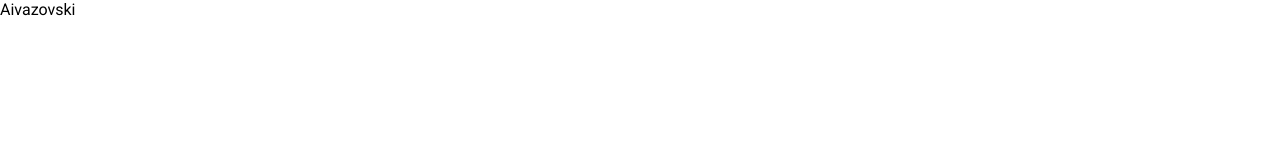
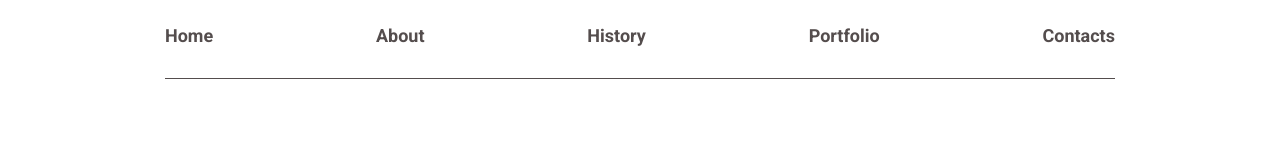
Before and after one commit to karatalov/aivazovski_page, a plain HTML site: page index.html in a window 1280 px wide. Drawn offline with Linux system fonts and the light colour scheme.

Commit message:
header section

```diff
--- a/index.css
+++ b/index.css
@@ -1,2 +1,3 @@
 @import url('./styles/variables.css');
 @import url('./styles/basic.css');
+@import url('./styles/header.css');
--- a/index.html
+++ b/index.html
@@ -14,6 +14,29 @@
 		<title>Aivazovski</title>
 	</head>
 	<body>
-		Aivazovski
+		<header class="header" aria-label="header">
+			<div class="container">
+				<nav class="nav" aria-label="header navigation">
+					<ul class="nav-list" aria-label="header navigation list">
+						<li>
+							<a href="#" class="nav-link" aria-label="link to home">Home</a>
+						</li>
+						<li>
+							<a href="#" class="nav-link" aria-label="link to about">About</a>
+						</li>
+						<li>
+							<a href="#" class="nav-link" aria-label="link to history">History</a>
+						</li>
+						<li>
+							<a href="#" class="nav-link" aria-label="link to portfolio">Portfolio</a>
+						</li>
+						<li>
+							<a href="#" class="nav-link" aria-label="link to contacts">Contacts</a>
+						</li>
+					</ul>
+				</nav>
+			</div>
+		</header>
+
 	</body>
 </html>
--- a/styles/basic.css
+++ b/styles/basic.css
@@ -6,3 +6,20 @@ body {
 	font-family: 'Roboto', sans-serif;
 	background-color: var(--bg-main);
 }
+
+ul {
+	list-style: none;
+	margin: 0;
+	padding: 0;
+}
+
+a {
+	text-decoration: none;
+	color: unset;
+}
+
+.container {
+	margin: 0 auto;
+	max-width: 970px;
+	padding: 0 10px;
+}
--- /dev/null
+++ b/styles/header.css
@@ -0,0 +1,55 @@
+.header {
+	padding: 25px 0 0 0;
+}
+
+.nav {
+	width: 100%;
+}
+
+.nav::after {
+	content: '';
+	display: block;
+	width: 100%;
+	height: 1px;
+	margin: 32px 0 0 0 ;
+	background-color: var(--font-color-grey);
+}
+
+.nav-list {
+	width: 100%;
+	display: flex;
+	justify-content: space-between;
+	align-items: center;
+}
+
+.nav-link {
+	color: var(--font-color-grey);
+	font-size: 18px;
+	font-weight: 700;
+	position: relative;
+}
+
+.nav-link::after {
+	content: '';
+	position: absolute;
+	left: 0;
+	right: 100%;
+	bottom: -10px;
+	height: 1px;
+	background-color: var(--color-main-black);
+	transition: right 0.22s;
+}
+
+.nav-link:hover {
+	color: var(--color-main-black);
+}
+
+.nav-link:hover::after {
+	right: 0;
+}
+
+@media (max-width: 480px) {
+	.header {
+		display: none;
+	}
+}
--- a/styles/variables.css
+++ b/styles/variables.css
@@ -1,3 +1,7 @@
 :root {
 	--bg-main: #fff;
+	--bg-main-grey: #F6F6F6;
+
+	--font-color-grey: #544d4d;
+	--color-main-black: #070707;
 }
```
